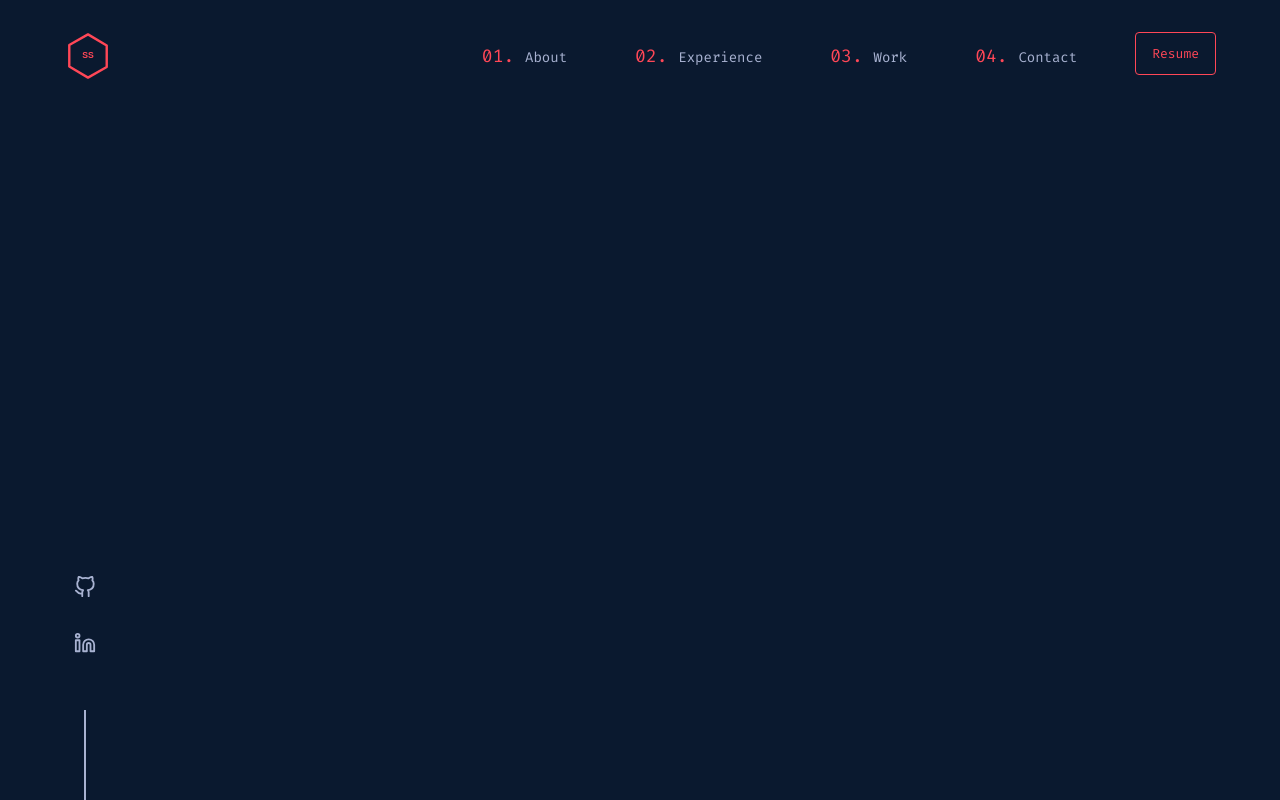
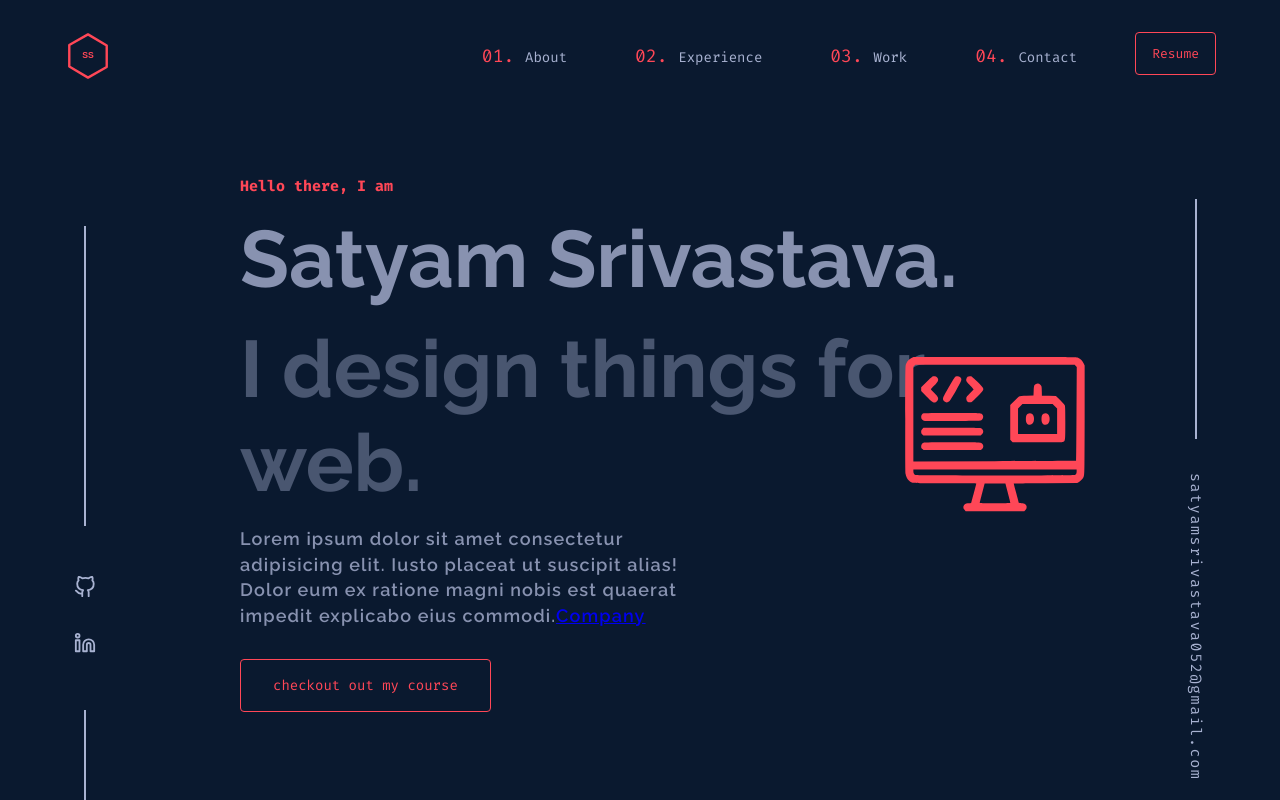
Before and after one commit to satyam-1103/portfolio_with_next, a Next.js app: page / in a window 1280 px wide. Built offline with nearby package versions, Linux system fonts and the light colour scheme.

Commit message:
landing ready

```diff
--- /dev/null
+++ b/src/components/Email.tsx
@@ -0,0 +1,14 @@
+import Link from "next/link";
+import React from "react";
+
+function Email() {
+  return (
+    <div className="email">
+      <Link href="mailto:satyamsrivastava052@gmail.com" className="email-link">
+        satyamsrivastava052@gmail.com
+      </Link>
+    </div>
+  );
+}
+
+export default Email;
--- a/src/pages/index.tsx
+++ b/src/pages/index.tsx
@@ -1,4 +1,6 @@
+import Email from "@/components/Email";
 import SocialIcon from "@/components/SocialIcon";
+import Hero from "@/sections/Hero";
 import Navbar from "@/sections/Navbar";
 import React from "react";
 
@@ -7,6 +9,10 @@ function Index() {
     <div className="app">
       <Navbar />
       <SocialIcon />
+      <Email />
+      <main>
+        <Hero />
+      </main>
     </div>
   );
 }
--- /dev/null
+++ b/src/scss/_main.scss
@@ -0,0 +1,3 @@
+main {
+    margin: 0 15rem;
+}
--- /dev/null
+++ b/src/scss/components/_email.scss
@@ -0,0 +1,33 @@
+.email {
+    position: fixed;
+    bottom: 10px;
+    right: 4rem;
+    display: flex;
+    flex-direction: column;
+    gap: 1.5rem;
+    &-link {
+        writing-mode: vertical-rl;
+        text-decoration: none;
+        color: var(--lightest-slate);
+        font-family: var(--fira-code);
+        font-size: var(--tsm2);
+        letter-spacing: .1rem;
+        padding: 10px;
+        transition: .3s ease-in-out;
+        outline: 2px dashed transparent;
+        &:hover {
+            color: var(--theme-color);
+        }
+        &:focus {
+            outline-color: var(--theme-color);
+        }
+    }
+    &::before {
+        content: "";
+            display: block;
+            width: 2px;
+            height: 240px;
+            background-color: var(--lightest-slate);
+            margin: 0 auto;
+    }
+}
--- a/src/scss/components/_index.scss
+++ b/src/scss/components/_index.scss
@@ -1,3 +1,4 @@
 @import "logo";
 @import "button";
 @import "socialIcons";
+@import "email"
--- a/src/scss/components/_socialIcons.scss
+++ b/src/scss/components/_socialIcons.scss
@@ -30,9 +30,20 @@
             &:hover{
                 transform: translateY(-4px);
             }
+            &:nth-child(1) {
+                margin-top: 2rem;
+            }
             &:last-child{
                 margin-bottom: 2rem;
             }
+        }
+        &::before {
+            content: "";
+            display: block;
+            width: 2px;
+            height: 300px;
+            background-color: var(--lightest-slate);
+            margin: 0 auto;
         }
         &::after {
             content: "";
--- a/src/scss/index.scss
+++ b/src/scss/index.scss
@@ -1,5 +1,6 @@
 @import "variables";
 @import "globals";
+@import "main";
 
 @import "components/index";
 @import "sections/index";
--- /dev/null
+++ b/src/scss/sections/_hero.scss
@@ -0,0 +1,50 @@
+.hero {
+    margin-top: 4rem;
+    display: flex;
+    flex-direction: column;
+    align-items: flex-start;
+    gap: 1rem;
+    justify-content: center;
+    min-height: 16vh;
+    &-title {
+        color: var(--theme-color);
+        font-size: var(--tsm2);
+        font-family: var(--fira-code);
+    }
+    &-title-large {
+        font-size: var(--tgiant);
+        font-family: var(--raleway);
+        color: var(--slate);
+    }
+    &-title-sub {
+        color: var(--dark-slate);
+
+    }
+    &-text{
+        color: var(--slate);
+        margin-right: 40%;
+        font-size: var(--tlarge);
+        letter-spacing: .07rem;
+        line-height: 1.6rem;
+        font-weight: 600;
+        font-family: var(--raleway);
+    }
+    &-button {
+        margin-top: 2rem;
+        .btn {
+            padding: 1rem 2rem;
+            font-size: var(--tsm1);
+            font-family: var(--fira-code);
+        }
+    }
+    &-image {
+        right: 10rem;
+
+        position: fixed;
+
+        .image {
+            width: 250px;
+            height: 250px;
+        }
+    }
+}
--- a/src/scss/sections/_index.scss
+++ b/src/scss/sections/_index.scss
@@ -1 +1,2 @@
-@import "navbar"
+@import "navbar";
+@import "hero"
--- a/src/scss/sections/_navbar.scss
+++ b/src/scss/sections/_navbar.scss
@@ -21,7 +21,7 @@ nav {
                 color: var(--theme-color);
                 transition: .3s ease-in-out;
                 cursor: pointer;
-                outline: 2px solid transparent;
+                outline: 2px dashed transparent;
                 &:hover {
                     fill : #64dad91a;
                 }
--- /dev/null
+++ b/src/sections/Hero.tsx
@@ -0,0 +1,32 @@
+import Button from "@/components/Button";
+import Image from "next/image";
+import Link from "next/link";
+import React from "react";
+import HeroImg from "@/assets/coding.svg";
+function Hero() {
+  return (
+    <div className="hero">
+      <h1 className="hero-title">Hello there, I am</h1>
+      <h2 className="hero-title-large">Satyam Srivastava.</h2>
+      <h3 className="hero-title-large hero-title-sub">
+        I design things for web.
+      </h3>
+      <p className="hero-text">
+        Lorem ipsum dolor sit amet consectetur adipisicing elit. Iusto placeat
+        ut suscipit alias! Dolor eum ex ratione magni nobis est quaerat impedit
+        explicabo eius commodi.
+        <Link href="#" target="_blank" className="link">
+          Company
+        </Link>
+      </p>
+      <div className="hero-button">
+        <Button text="checkout out my course" link="#" />
+      </div>
+      <div className="hero-image">
+        <Image src={HeroImg} alt="hero-img" className="image" />
+      </div>
+    </div>
+  );
+}
+
+export default Hero;
```
Also changed, not shown: src/assets/coding.svg (added).
